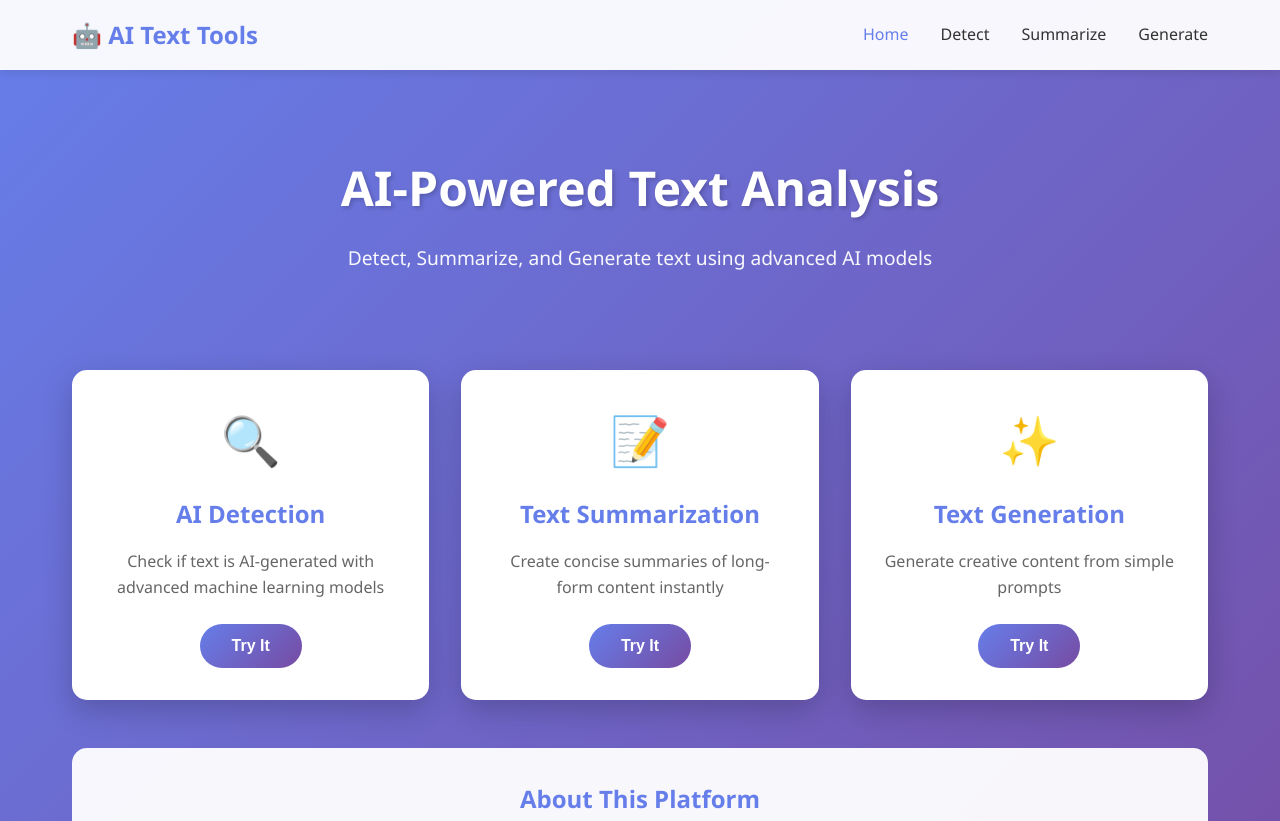
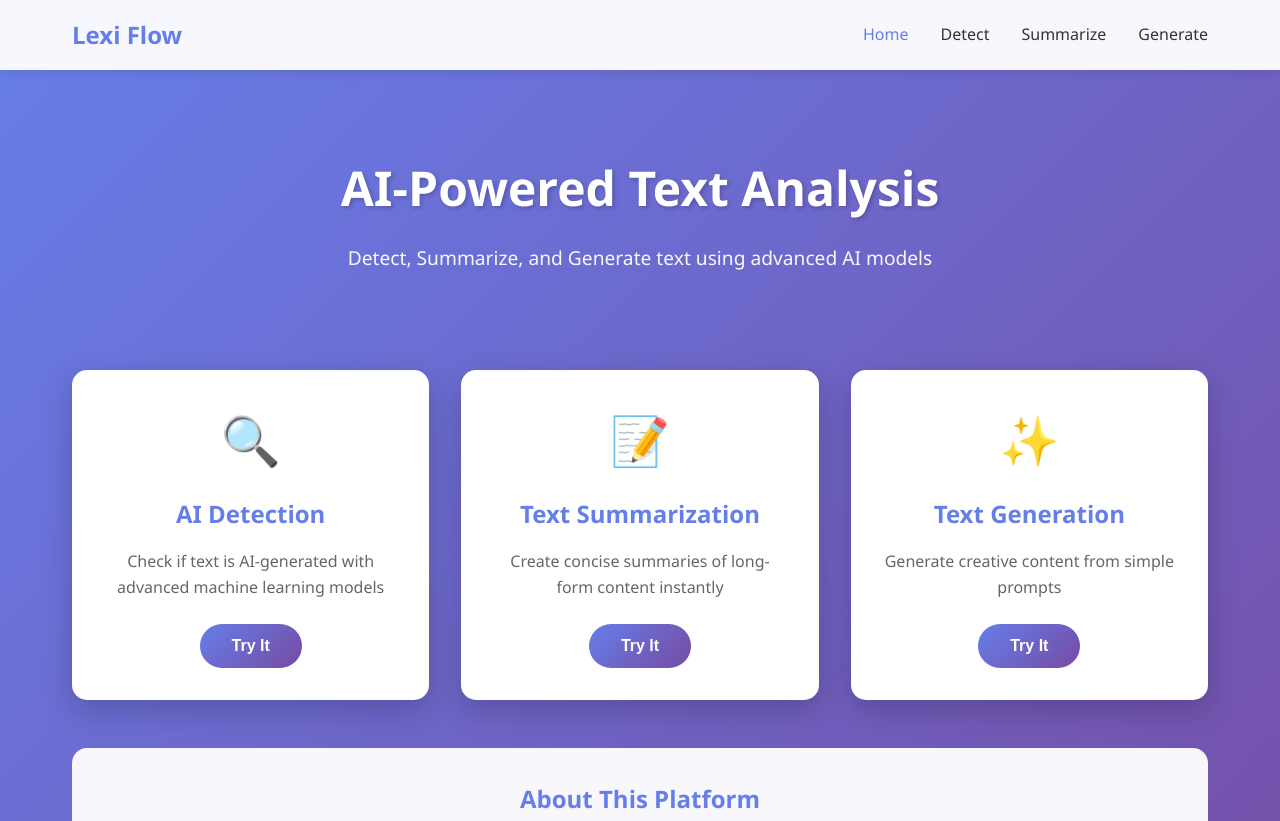
Before and after one commit to shannenjosh/verifyeye, a website: page public/index.html in a window 1280 px wide. Shown: the top 821 px of the page. Drawn offline with Linux system fonts and the light colour scheme.

Commit message:
Update index.html

```diff
--- a/public/index.html
+++ b/public/index.html
@@ -9,7 +9,7 @@
 <body>
     <nav class="navbar">
         <div class="nav-container">
-            <div class="logo">🤖 AI Text Tools</div>
+            <div class="logo">Lexi Flow</div>
             <ul class="nav-links">
                 <li><a href="index.html" class="active">Home</a></li>
                 <li><a href="detect.html">Detect</a></li>
```
